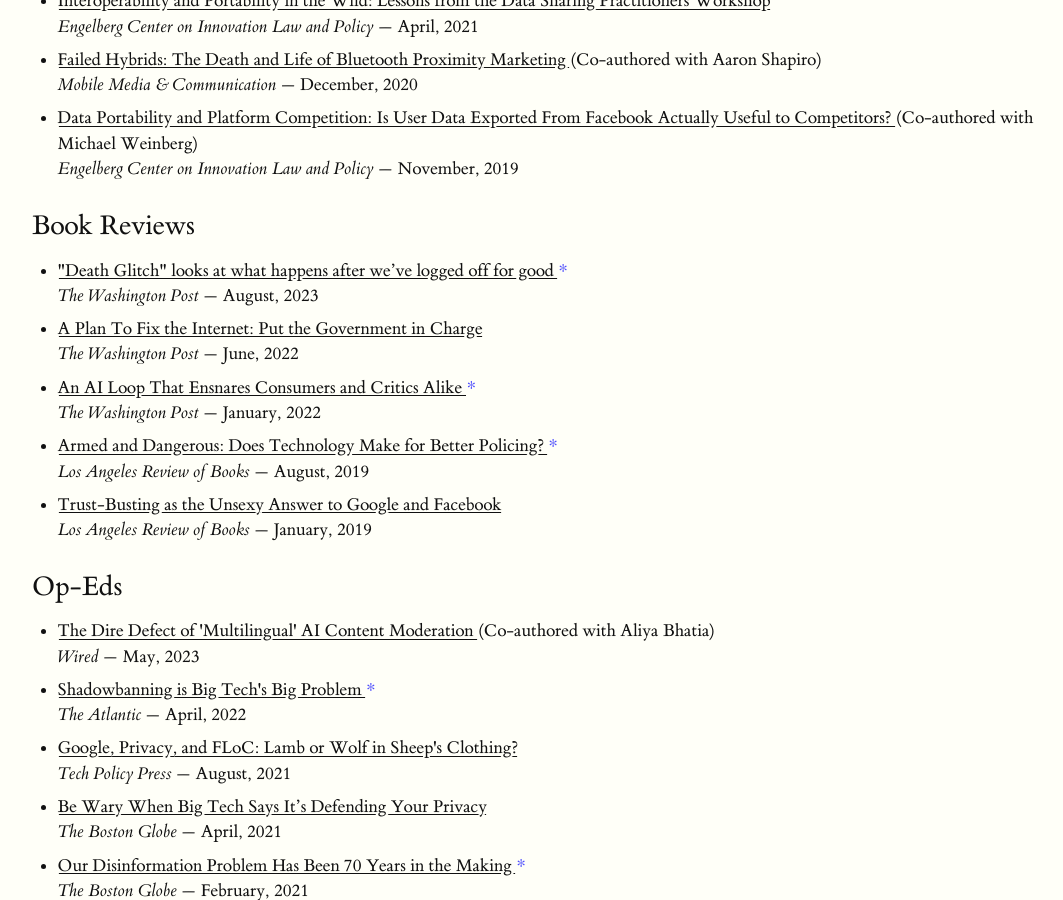
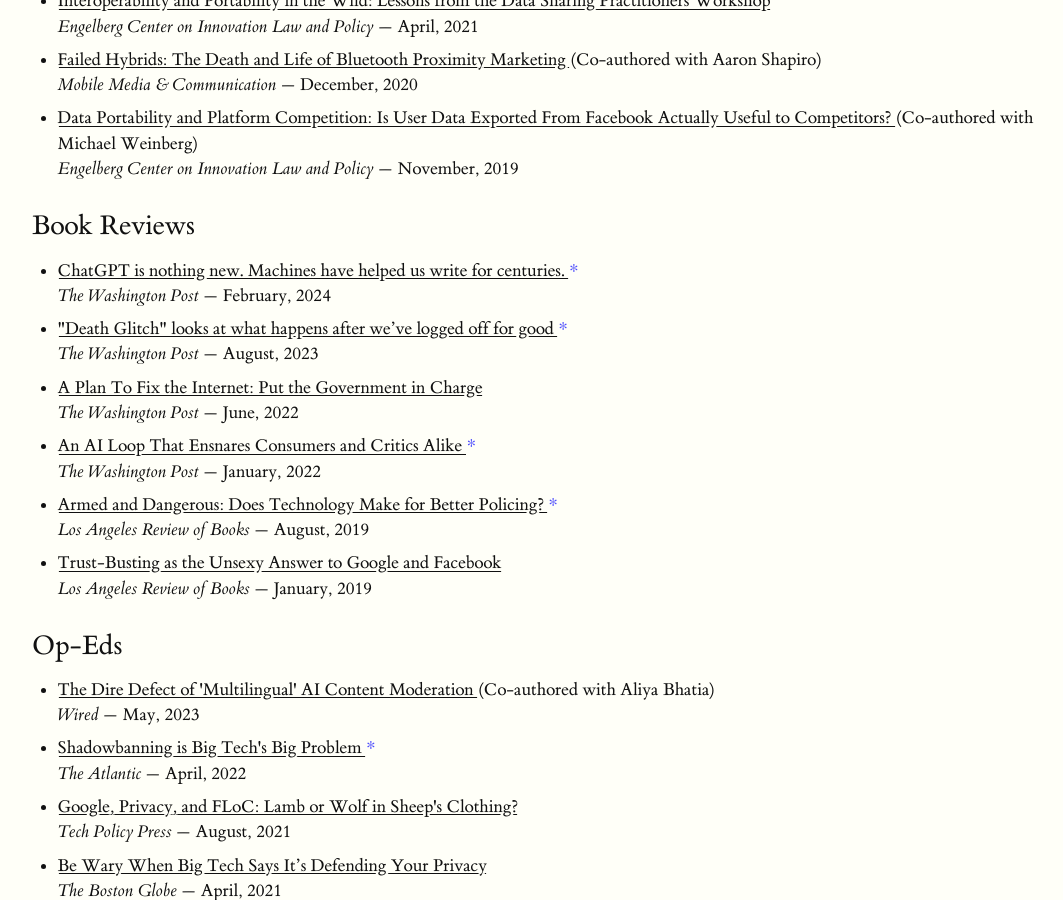
Before and after one commit to gajeam/gajeam.github.io, a Jekyll site: the page built from index.html, in a window 1280 px wide and 900 px high, scrolled down 1308 px. Shown: the whole window, without its empty margins (96-1159 px from the left). Built offline with Jekyll 4.4.1, drawn with Linux system fonts in a browser that asks for light colours.

Commit message:
Added missing book review

```diff
--- a/_data/links.yaml
+++ b/_data/links.yaml
@@ -109,6 +109,11 @@
 otherPublications:
   - title: "Book Reviews"
     list:
+      - name: 'ChatGPT is nothing new. Machines have helped us write for centuries.'
+        publisher: The Washington Post
+        link: https://www.washingtonpost.com/books/2024/02/08/literary-theory-robots-tenen-review/
+        date: February 9, 2024
+        fave: true
       - name: '"Death Glitch" looks at what happens after we’ve logged off for good'
         publisher: The Washington Post
         link: https://www.washingtonpost.com/books/2023/08/10/death-glitch-tamara-kneese-review/
```
